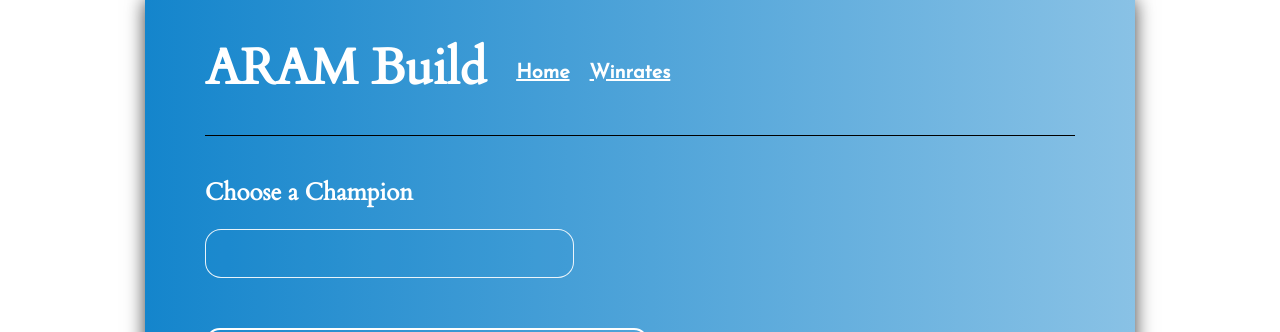
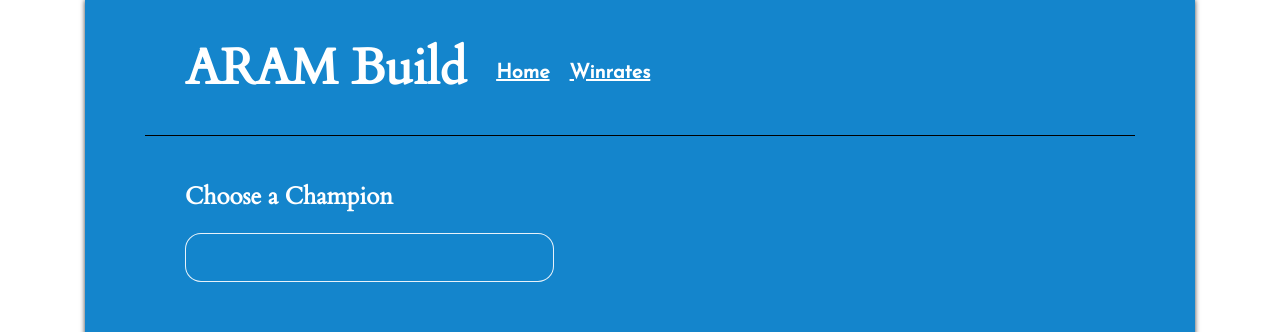
Before and after one commit to Roguelearg/AB-LoL, a React (Create React App) app: page / in a window 1280 px wide. Shown: the top 332 px of the page. Built offline with nearby package versions, Linux system fonts and the light colour scheme.

Commit message:
Update css

```diff
--- a/src/App.css
+++ b/src/App.css
@@ -14,6 +14,12 @@
   font-family: 'Josefin Sans', sans-serif;
 }
 
+.pl2 {
+  padding-left: 40px;
+}
+
+
+
 .fullContent {
   display: grid;
   grid-template-columns: auto 1fr auto;
@@ -22,14 +28,17 @@
 
 .contenu {
   grid-area: contenu;
-  max-width: 100%;
-  width: 990px;
+  max-width: 990px;
+  width: 100%;
   justify-self: center;
   background-repeat: no-repeat;
-  background: linear-gradient(to right, #1485CC, rgba(20, 133, 204, 0.5));
-  -webkit-box-shadow: 0px 0px 18px 0px rgba(0,0,0,0.75);
-  -moz-box-shadow: 0px 0px 18px 0px rgba(0,0,0,0.75);
-  box-shadow: 0px 0px 18px 0px rgba(0,0,0,0.75);
+  /* background: linear-gradient(to right, #1485CC, rgba(20, 133, 204, 0.5)); */
+  background-color: #1485CC;
+  -webkit-box-shadow: 0px 0px 5px 0px rgba(0,0,0,0.75);
+  -moz-box-shadow: 0px 0px 5px 0px rgba(0,0,0,0.75);
+  box-shadow: 0px 0px 5px 0px rgba(0,0,0,0.75);
+  padding-left: 60px;
+  padding-right: 60px;
 }
 
 header {
@@ -39,11 +48,15 @@ header {
   justify-content: center;
   border-bottom: solid 1px black;
   top: 0;
-  margin-left: 60px;
-  margin-right: 60px;
-  /* width: 990px; */
-  /* position: fixed; */
-  /* border-radius: 5px; */
+  position: fixed;
+  max-width: 990px;
+  width: 100%;
+  background-color: #1485CC;
+  transition: all 0.15s linear;
+}
+
+header.active {
+     box-shadow: 0 0 10px rgba(0,0,0,0.4);
 }
 
 .title {
@@ -51,6 +64,8 @@ header {
   /* padding-left: 20px; */
   padding-right: 30px;
   font-size: 50px;
+  white-space: nowrap;
+  overflow-x: auto;
   /* text-shadow: #000000 1px 1px, #000000 -1px 1px, #000000 -1px -1px, #000000 1px -1px; */
 }
 
@@ -69,5 +84,5 @@ a {
 }
 
 .content {
-  /* margin: 100px; */
+  margin-top: 180px;
 }
--- a/src/App.js
+++ b/src/App.js
@@ -8,8 +8,8 @@ class App extends Component {
     return (
       <div className="fullContent">
         <div className="contenu">
-          <header>
-            <h1 className="title cw ft">ARAM Build</h1>
+          <header className="">
+            <h1 className="title cw ft pl2">ARAM Build</h1>
             <nav className="menu ff">
               <a className="cw" href=''>Home</a>
               <a className="cw" href=''>Winrates</a>
--- a/src/components/Cards/Cards.css
+++ b/src/components/Cards/Cards.css
@@ -1,3 +1,9 @@
 .cards {
   margin-top: 40px;
+  display: flex;
+  max-width: 100%;
+  width: auto;
+  justify-content: center;
+  flex-flow: row wrap;
+  overflow-x: hidden;
 }
--- a/src/containers/ChooseChampionLayout/ChooseChampionLayout.css
+++ b/src/containers/ChooseChampionLayout/ChooseChampionLayout.css
@@ -15,6 +15,4 @@ input {
 .ofh {
   margin-top: 40px;
   border-bottom: 1px solid black;
-  margin-left: 60px;
-  margin-right: 60px;
 }
--- a/src/containers/ChooseChampionLayout/ChooseChampionLayout.js
+++ b/src/containers/ChooseChampionLayout/ChooseChampionLayout.js
@@ -5,8 +5,10 @@ import './ChooseChampionLayout.css';
 const ChooseChampionLayout = () => {
   return (
     <div className="ofh">
-      <h2 className="ft cw">Choose a Champion</h2>
-      <input type="text" className="ff"/>
+      <div className="pl2">
+        <h2 className="ft cw">Choose a Champion</h2>
+        <input type="text" className="ff"/>
+      </div>
       <Cards />
     </div>
   );
--- a/src/containers/WinratesLayout/WinratesLayout.js
+++ b/src/containers/WinratesLayout/WinratesLayout.js
@@ -4,7 +4,7 @@ import './WinratesLayout.css';
 const WinratesLayout = () => {
   return (
     <div >
-      <h1 className="ft cw">Winrates</h1>
+      <h1 className="ft cw pl2">Winrates</h1>
     </div>
   );
 }
--- a/src/index.css
+++ b/src/index.css
@@ -3,6 +3,7 @@ body {
   padding: 0;
   font-family: sans-serif;
   height: 100vh;
+  overflow-x: hidden;
   /* background-image:
    linear-gradient(
      150deg,
```
